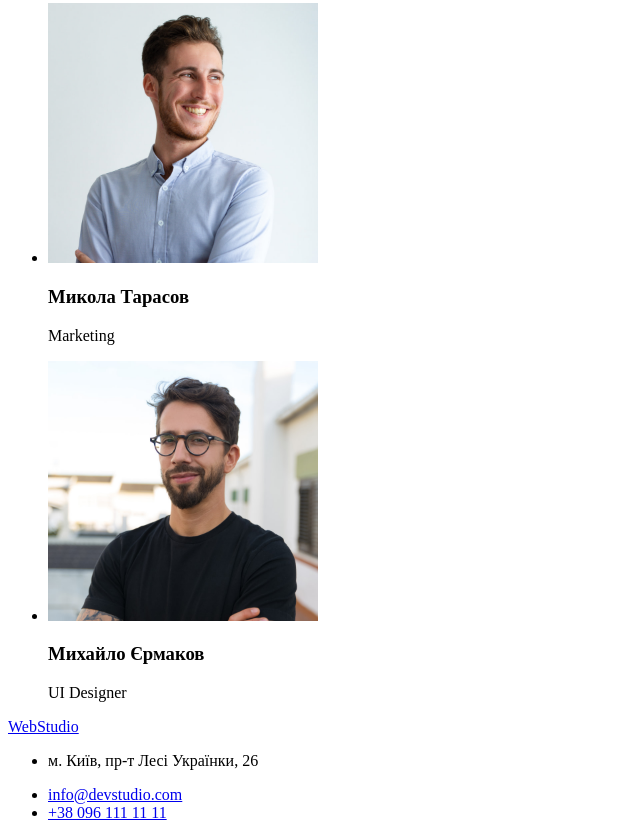
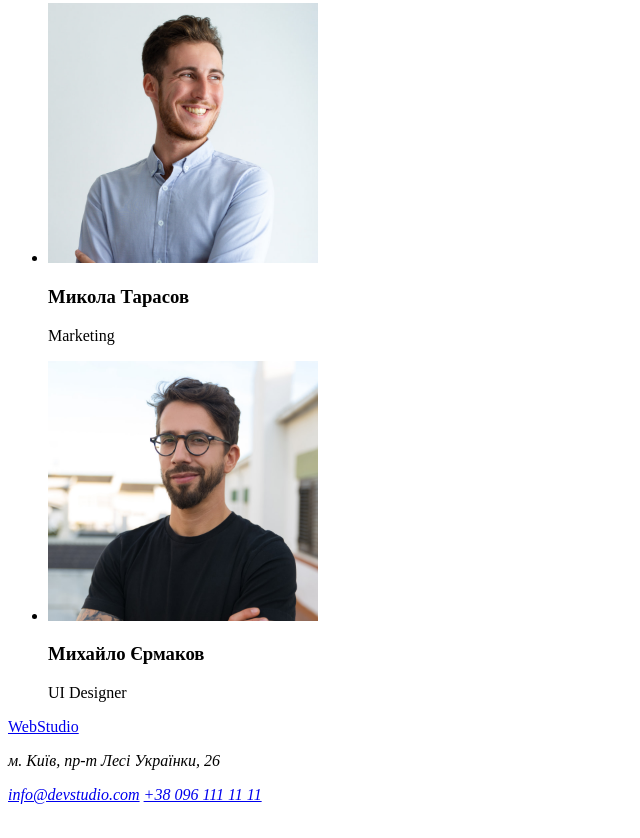
Before and after one commit to LiudmylaBeshliaha/goit-markup-hw-01, a plain HTML site: page index.html in a window 1280 px wide. Shown: the part 2333-3171 px from the top of the page, without its empty margins (0-640 px from the left). After the commit the page ends 3145 px from the top, so only its background shows below. Drawn offline with Linux system fonts and the light colour scheme.

Commit message:
new chancing

```diff
--- a/index.html
+++ b/index.html
@@ -118,17 +118,11 @@
         <a href="./index.html" aria-label="Логотип сайту WebStudio">
             WebStudio
         </a>
-        <ul>
-            <li>
-                <p class="siti">м. Київ, пр-т Лесі Українки, 26</p>
-            </li>
-            <li>
-                <a href="mailto:info@devstudio.com">info@devstudio.com</a>
-            </li>
-            <li>
-                <a href="tel:380961111111">+38 096 111 11 11</a>
-            </li>
-        </ul>
+        <address>
+            <p class="siti">м. Київ, пр-т Лесі Українки, 26</p>
+            <a href="mailto:info@devstudio.com">info@devstudio.com</a>
+            <a href="tel:380961111111">+38 096 111 11 11</a>
+        </address>
     </footer>
 </body>
 </html>
```
